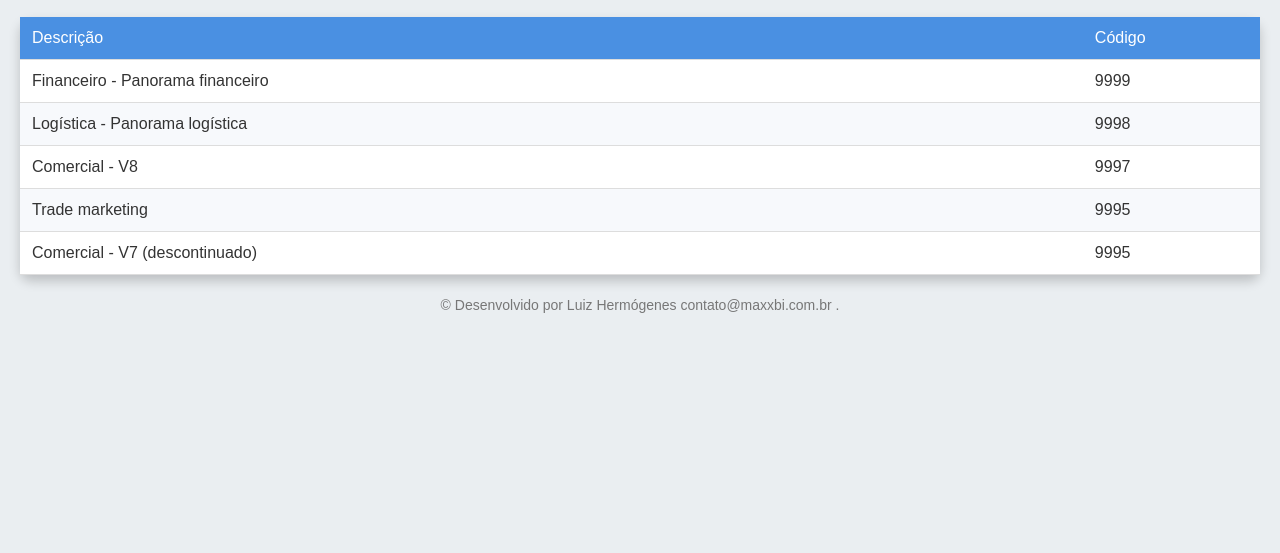
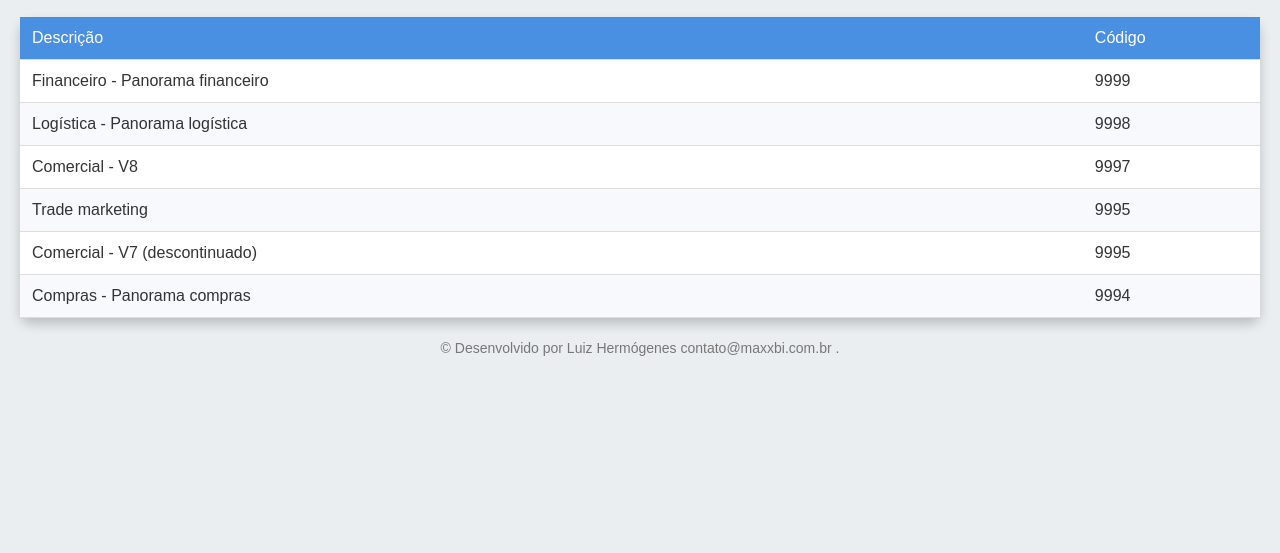
Before and after one commit to luizhermogenes/menuguimaraesbi, a plain HTML site: page index.html in a window 1280 px wide. Shown: the part 158-711 px from the top of the page. Drawn offline with nearby package versions, Linux system fonts and the light colour scheme.

Commit message:
Adicionardo o BI de compras

```diff
--- a/index.html
+++ b/index.html
@@ -215,6 +215,11 @@
 <td>9995</td>
 </tr>
 
+<tr data-link="https://app.powerbi.com/reportEmbed?reportId=88eed286-ceee-4075-b692-9a8381b2ff51&autoAuth=true&ctid=4697aed5-a3a6-4a1d-b534-91ac13900f1d&filterPaneEnabled=True&navContentPaneEnabled=false">
+<td>Compras - Panorama compras</td>
+<td>9994</td>
+</tr>
+
 
 
 
```
